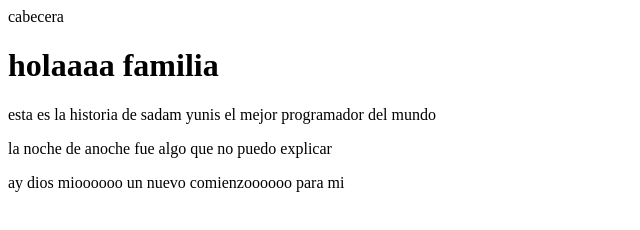
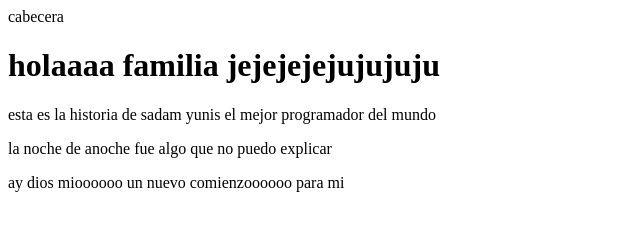
Before and after one commit to sadamyunis/probando-github, a plain HTML site: page proyecto1/index2.html in a window 1280 px wide. Shown: the whole page, without its empty margins (0-640 px from the left). Drawn offline with Linux system fonts and the light colour scheme.

Commit message:
¨unaversionhiperblog¨

```diff
--- a/proyecto1/index2.html
+++ b/proyecto1/index2.html
@@ -9,7 +9,8 @@
 <body>
    <div>cabecera</div>
 
-    <h1> holaaaa familia
+    <h1> holaaaa familia jejejejejujujuju
+
 
     </h1>
     <container>
```
